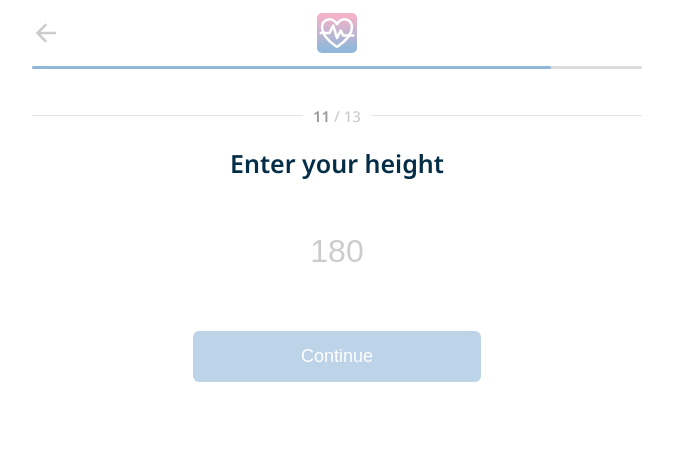
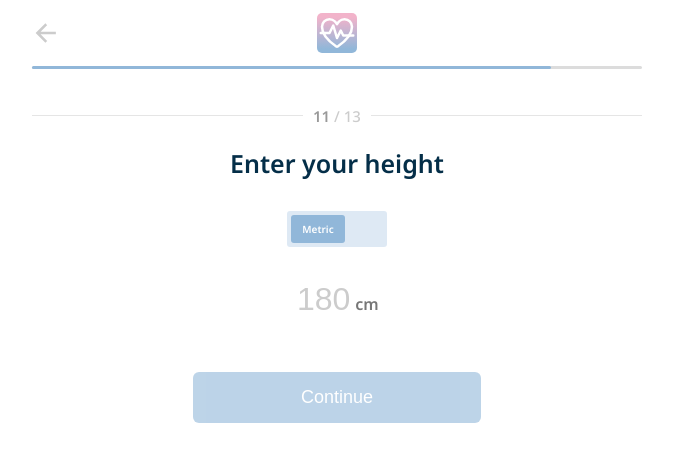
Before and after one commit to njordulv/react-fasting-app, a React (Create React App) app: page /quiz/height in a window 1280 px wide. Shown: the top 462 px of the page, without its empty margins (303-976 px from the left). Built offline with nearby package versions, Linux system fonts and the light colour scheme.

Commit message:
ADD: switcher component for metric/imperial system

```diff
--- a/src/App.module.css
+++ b/src/App.module.css
@@ -141,7 +141,6 @@
 .inputField {
   position: relative;
   display: flex;
-  flex-direction: column;
   gap: 20px;
   padding-bottom: 15px;
   margin-bottom: 25px;
@@ -150,18 +149,25 @@
   transition: all 0.3s ease;
 }
 
+.inputField label {
+  position: relative;
+  left: -10px;
+}
+
 .input {
-  height: 80px;
-  width: 80px;
-  padding: 10px;
+  height: 65px;
+  width: 75px;
   font-size: 32px;
   box-sizing: border-box;
   color: var(--color);
-  border-radius: 50%;
   border: 0;
   outline: none;
-  text-align: center;
+  text-align: right;
   background-color: transparent;
+}
+
+.inputMin {
+  width: 40px;
 }
 
 .input::placeholder {
@@ -171,6 +177,12 @@
 
 .input:focus-visible::placeholder {
   opacity: 0;
+}
+
+.inputMeasure {
+  font-weight: 600;
+  color: #777;
+  margin-left: 5px;
 }
 
 .inputError {
@@ -184,3 +196,95 @@
   line-height: 15px;
   font-weight: 500;
 }
+
+.switcher {
+  display: flex;
+  position: relative;
+  align-items: center;
+  justify-content: center;
+  box-sizing: border-box;
+  margin-bottom: 20px;
+}
+
+.switcherKnobs,
+.switcherLayer {
+  position: absolute;
+  top: 0;
+  right: 0;
+  bottom: 0;
+  left: 0;
+}
+
+.switcherButton {
+  position: relative;
+  top: 50%;
+  width: 100px;
+  height: 36px;
+  overflow: hidden;
+  border-radius: 3px;
+}
+
+.switcherCheckbox {
+  position: relative;
+  width: 100%;
+  height: 100%;
+  padding: 0;
+  margin: 0;
+  opacity: 0;
+  cursor: pointer;
+  z-index: 3;
+}
+
+.switcherKnobs {
+  z-index: 2;
+}
+
+.switcherLayer {
+  width: 100%;
+  background-color: var(--secondary);
+  transition: 0.3s ease all;
+  opacity: 0.3;
+  z-index: 1;
+}
+
+.switcherButton .switcherKnobs:before,
+.switcherButton .switcherKnobs span {
+  content: "Imperial";
+  position: absolute;
+  top: 4px;
+  left: 42px;
+  width: 46px;
+  height: 10px;
+  color: #fff;
+  font-size: 10px;
+  font-weight: bold;
+  text-align: center;
+  line-height: 1;
+  padding: 9px 4px;
+}
+
+.switcherButton .switcherKnobs:before {
+  transition: 0.3s ease all, left 0.5s cubic-bezier(0.18, 0.89, 0.35, 1.15);
+  z-index: 2;
+}
+
+.switcherButton .switcherKnobs span {
+  background-color: var(--secondary);
+  border-radius: 3px;
+  transition: 0.3s ease all, left 0.3s cubic-bezier(0.18, 0.89, 0.35, 1.15);
+  z-index: 1;
+}
+
+.switcherButton .switcherCheckbox:checked + .switcherKnobs:before {
+  content: "Metric";
+  left: 4px;
+}
+
+.switcherButton .switcherCheckbox:checked + .switcherKnobs span {
+  left: 4px;
+  background-color: var(--primary);
+}
+
+.switcherButton .switcherCheckbox:checked ~ .switcherLayer {
+  background-color: var(--primary);
+}
--- a/src/components/QuizHeight.jsx
+++ b/src/components/QuizHeight.jsx
@@ -1,5 +1,7 @@
 import { useNavigate } from "react-router-dom"
 import { useState } from "react"
+import Switcher from "./Switcher"
+import QuizHeightImperial from "./QuizHeightImperial"
 import styles from "../App.module.css"
 
 const QuizHeight = () => {
@@ -7,12 +9,14 @@ const QuizHeight = () => {
   const [inputHeight, setinputHeight] = useState("")
   const [heightError, setHeightError] = useState("")
   const [disabled, setDisabled] = useState(true)
+  const [isMetric, setIsMetric] = useState(true)
 
   const inputHeightHandler = (text) => {
     text.preventDefault()
     const value = text.target.value
     setinputHeight(value)
 
+    if (isMetric) {
       if (!value) {
         setHeightError("")
         setDisabled(true)
@@ -30,6 +34,7 @@ const QuizHeight = () => {
         setDisabled(false)
       }
     }
+  }
 
   const continueHandler = (e) => {
     e.preventDefault()
@@ -39,8 +44,17 @@ const QuizHeight = () => {
   return (
     <>
       <h2>Enter your height</h2>
+      <Switcher
+        inputH={setinputHeight}
+        disabled={setDisabled}
+        error={setHeightError}
+        metric={isMetric}
+        setIsMetric={setIsMetric}
+      />
+      {isMetric ? (
         <form onSubmit={continueHandler} className={styles.heightForm}>
           <div className={styles.inputField}>
+            <div>
               <label htmlFor="input-height">
                 <input
                   type="text"
@@ -51,13 +65,18 @@ const QuizHeight = () => {
                   value={inputHeight}
                   onChange={inputHeightHandler}
                 />
+                <span className={styles.inputMeasure}>cm</span>
               </label>
+            </div>
             <div className={styles.inputError}>{heightError}</div>
           </div>
           <button type="submit" disabled={disabled} className="button">
             Continue
           </button>
         </form>
+      ) : (
+        <QuizHeightImperial />
+      )}
     </>
   )
 }
--- /dev/null
+++ b/src/components/QuizHeightImperial.jsx
@@ -0,0 +1,91 @@
+import { useNavigate } from "react-router-dom"
+import { useState } from "react"
+import styles from "../App.module.css"
+
+const QuizHeightImperial = () => {
+  const navigate = useNavigate()
+  const [heightImperial, setHeightImperial] = useState({ feet: "", inch: "" })
+  const [heightError, setHeightError] = useState("")
+  const feet = heightImperial.feet
+  const inch = heightImperial.inch
+  const totalCm = (feet * 30.48 + inch * 2.54).toFixed()
+
+  const imperialInputHandler = (event, name) => {
+    const value = event.target.value
+    setHeightImperial({ ...heightImperial, [name]: value })
+
+    if (!feet || !inch) {
+      setHeightError("")
+    } else if (isNaN(feet) || isNaN(inch)) {
+      setHeightError("Ensure you input digits only")
+    } else if (feet < 4) {
+      setHeightError("Please state at least 4 ft")
+    } else if (feet > 7) {
+      setHeightError("Please state at most 7 ft")
+    } else if (inch > 11) {
+      setHeightImperial({ ...heightImperial, inch: 11 })
+      setHeightError("Please state at most 11 inch")
+    } else {
+      setHeightError("")
+    }
+  }
+
+  const continueImperialHandler = (e) => {
+    e.preventDefault()
+
+    if (!feet || !inch) {
+      setHeightError("")
+    } else if (isNaN(feet) || isNaN(inch)) {
+      setHeightError("Ensure you input digits only")
+    } else if (feet < 4) {
+      setHeightError("Please state at least 4 ft")
+    } else if (feet > 7) {
+      setHeightError("Please state at most 7 ft")
+    } else if (inch > 11) {
+      setHeightImperial({ ...heightImperial, inch: 11 })
+      setHeightError("Please state at most 11 inch")
+    } else {
+      setHeightError("")
+      navigate(`/quiz/weight?inputHeight=${totalCm}`)
+    }
+  }
+
+  return (
+    <>
+      <form onSubmit={continueImperialHandler} className={styles.heightForm}>
+        <div className={styles.inputField}>
+          <label htmlFor="input-height-ft">
+            <input
+              type="text"
+              name="input-height-ft"
+              className={`${styles.input} ${styles.inputMin}`}
+              maxLength="1"
+              placeholder="5"
+              value={heightImperial.feet}
+              onChange={(e) => imperialInputHandler(e, "feet")}
+            />
+            <span className={styles.inputMeasure}>ft</span>
+          </label>
+          <label htmlFor="input-height-inch">
+            <input
+              type="text"
+              name="input-height-inch"
+              className={`${styles.input} ${styles.inputMin}`}
+              maxLength="2"
+              placeholder="7"
+              value={heightImperial.inch}
+              onChange={(e) => imperialInputHandler(e, "inch")}
+            />
+            <span className={styles.inputMeasure}>inch</span>
+          </label>
+          <div className={styles.inputError}>{heightError}</div>
+        </div>
+        <button type="submit" className="button">
+          Continue
+        </button>
+      </form>
+    </>
+  )
+}
+
+export default QuizHeightImperial
--- /dev/null
+++ b/src/components/Switcher.jsx
@@ -0,0 +1,31 @@
+import styles from "../App.module.css"
+
+const Switcher = ({ inputH, error, disabled, metric, setIsMetric }) => {
+  const metricHandler = () => {
+    setIsMetric(!metric)
+    inputH("")
+    disabled(true)
+    error("")
+  }
+
+  return (
+    <>
+      <div className={styles.switcher}>
+        <div className={styles.switcherButton}>
+          <input
+            type="checkbox"
+            className={styles.switcherCheckbox}
+            defaultChecked={metric}
+            onChange={() => metricHandler()}
+          />
+          <div className={styles.switcherKnobs}>
+            <span></span>
+          </div>
+          <div className={styles.switcherLayer}></div>
+        </div>
+      </div>
+    </>
+  )
+}
+
+export default Switcher
```
Lines whose indentation alone changed are shown as unchanged.
